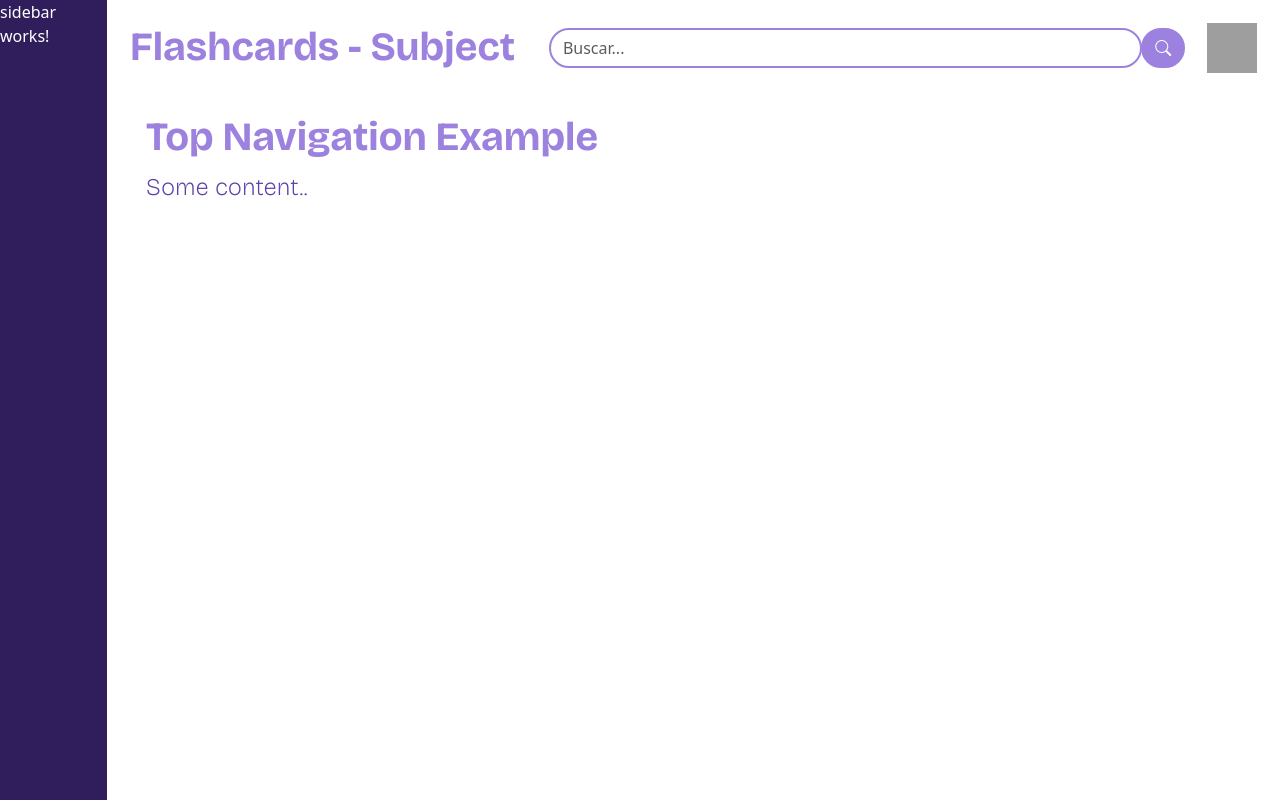
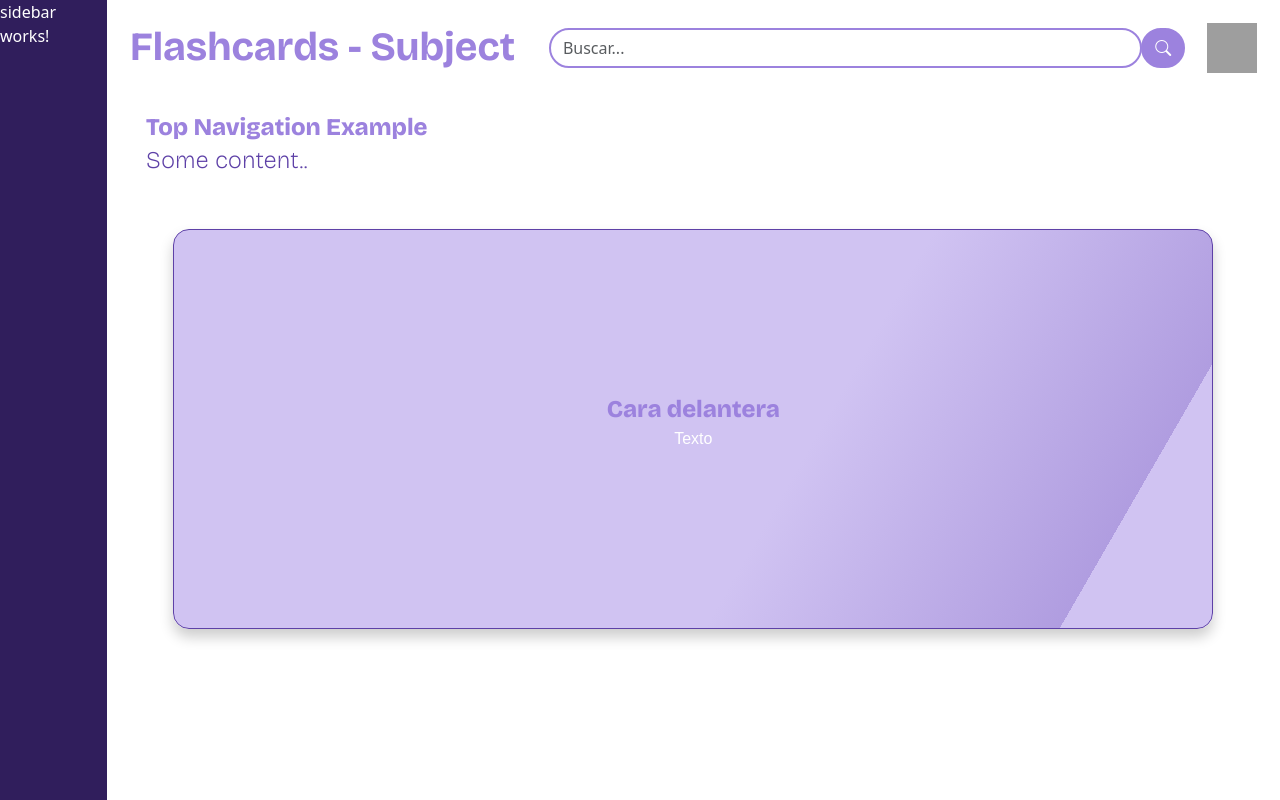
Before and after one commit to FabioB8a/StudyBuddy, an Angular app: page /flashcards in a window 1280 px wide. Built offline with nearby package versions, Linux system fonts and the light colour scheme; grey boxes are pictures that could not be loaded.

Commit message:
Basic flashcard added

```diff
--- a/src/app/pages/flashcards-page/flashcards-page.component.css
+++ b/src/app/pages/flashcards-page/flashcards-page.component.css
@@ -30,3 +30,79 @@
     font-weight: 100;
     font-size: 1.5em;
 }
+
+
+
+
+
+
+.flashcardsDiv {
+    margin-top: 3%;
+    margin-bottom: 3%;
+    display: flex;
+    justify-content: center;
+    align-items: center;
+  }
+
+
+.flip-card {
+    background-color: transparent;
+    width: 130vh;
+    height: 50vh;
+    perspective: 1000px;
+    font-family: sans-serif;
+  }
+
+  .title {
+    font-size: 1.5em;
+    font-weight: 900;
+    text-align: center;
+    margin: 0;
+  }
+
+  .flip-card-inner {
+    position: relative;
+    width: 100%;
+    height: 100%;
+    text-align: center;
+    transition: transform 0.5s;
+    transform-style: preserve-3d;
+  }
+
+  .flip-card:hover .flip-card-inner {
+    transform: rotateX(-180deg);
+    transition: transform 0.5s ease;
+  }
+
+  .flip-card-front, .flip-card-back {
+    box-shadow: 0 8px 14px 0 rgba(0,0,0,0.2);
+    position: absolute;
+    display: flex;
+    flex-direction: column;
+    justify-content: center;
+    width: 100%;
+    height: 100%;
+    -webkit-backface-visibility: hidden;
+    backface-visibility: hidden;
+    border: 1px solid #5E41A7;
+    border-radius: 1rem;
+  }
+
+  .flip-card-front {
+    background: linear-gradient(120deg, #D0C3F2 60%, #b09de0 88%,
+       #D0C3F2 40%, #D0C3F2 48%);
+    color: white;
+  }
+
+  .flip-card-back {
+    background: linear-gradient(120deg, #D0C3F2 30%, #b09de0 88%,
+       #D0C3F2 40%, #D0C3F2 78%);
+    color: white;
+    transform: rotateX(-180deg);
+  }
+
+  .center {
+    display: flex;
+    justify-content: center;
+    align-items: center;
+}
--- a/src/app/pages/flashcards-page/flashcards-page.component.html
+++ b/src/app/pages/flashcards-page/flashcards-page.component.html
@@ -10,11 +10,30 @@
         </div>
 
         <div class="content">
+
             <div style="padding-left:16px">
                 <h2 class="title">Top Navigation Example</h2>
                 <p class="subtitle-no-bold">Some content..</p>
             </div>
+
         </div>
 
+        <div class="flashcardsDiv">
+            <div class="flip-card center">
+                <div class="flip-card-inner">
+                    <div class="flip-card-front">
+                        <p class="title">Cara delantera</p>
+                        <p>Texto</p>
+                    </div>
+                    <div class="flip-card-back">
+                        <p class="title">Cara trasera</p>
+                        <p>Texto</p>
+                    </div>
+                </div>
+            </div>
+        </div>
+
+
     </div>
+
 </div>
```
